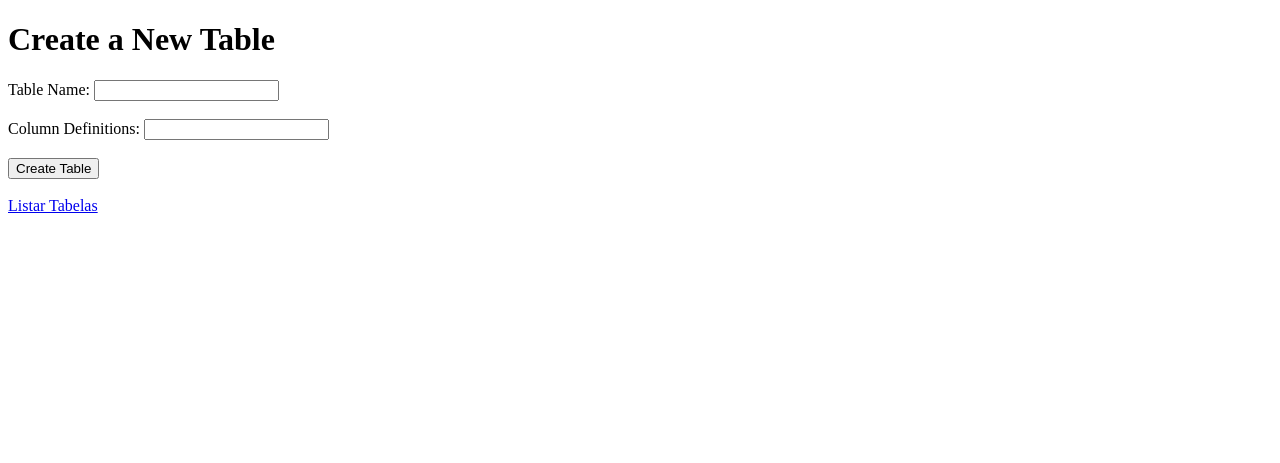
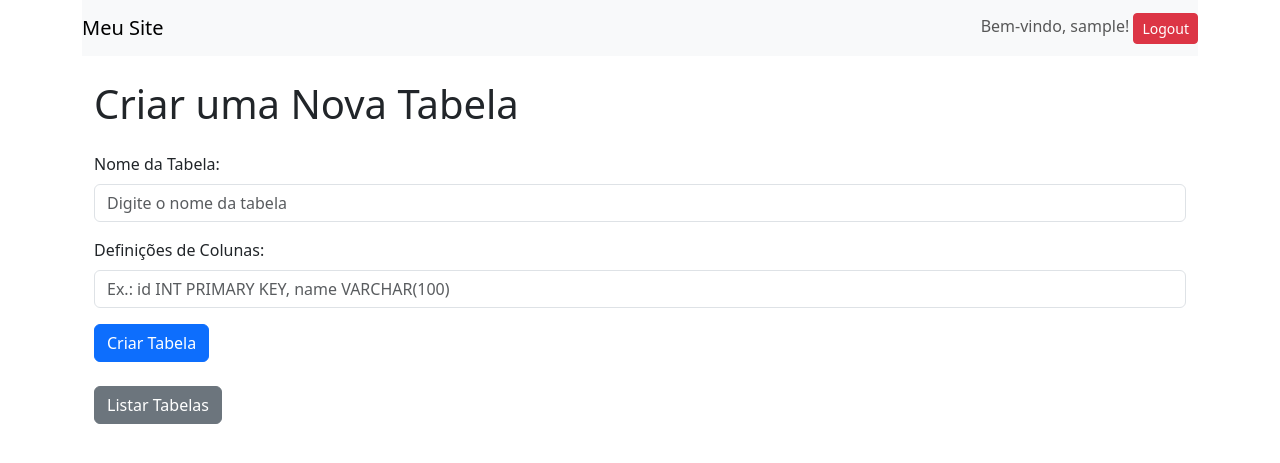
Before and after one commit to SodnanrefSouza/repositorio_meu_projeto, a Django app: page /gerenciador_tabelas/criar-tabela/ in a window 1280 px wide. Shown: the top 463 px of the page. Run offline with Django 5.2, Linux system fonts and the light colour scheme; the visitor is signed in with stand-in values (Sample User, id 1).

Commit message:
versão com login funcionando

```diff
--- a/gerenciador_tabelas/templates/gerenciador_tabelas/create_table.html
+++ b/gerenciador_tabelas/templates/gerenciador_tabelas/create_table.html
@@ -1,22 +1,27 @@
-<!DOCTYPE html>
-<html>
-<head>
-    <title>Create Table</title>
-</head>
-<body>
-    <h1>Create a New Table</h1>
+{% extends 'base.html' %}
+
+{% block title %}Criar Tabela{% endblock %}
+
+{% block content %}
+<div class="container my-4">
+    <h1 class="mb-4">Criar uma Nova Tabela</h1>
+
     <form method="post">
         {% csrf_token %}
-        <label for="table_name">Table Name:</label>
-        <input type="text" id="table_name" name="table_name"><br><br>
+        <div class="mb-3">
+            <label for="table_name" class="form-label">Nome da Tabela:</label>
+            <input type="text" id="table_name" name="table_name" class="form-control" placeholder="Digite o nome da tabela" required>
+        </div>
 
-        <label for="column_definitions">Column Definitions:</label>
-        <input type="text" id="column_definitions" name="column_definitions"><br><br>
+        <div class="mb-3">
+            <label for="column_definitions" class="form-label">Definições de Colunas:</label>
+            <input type="text" id="column_definitions" name="column_definitions" class="form-control" placeholder="Ex.: id INT PRIMARY KEY, name VARCHAR(100)" required>
+        </div>
 
-        <input type="submit" value="Create Table">
+        <button type="submit" class="btn btn-primary">Criar Tabela</button>
     </form>
 
     <br>
-    <a href="{% url 'listar_tabelas' %}">Listar Tabelas</a>
-</body>
-</html>
+    <a href="{% url 'listar_tabelas' %}" class="btn btn-secondary">Listar Tabelas</a>
+</div>
+{% endblock %}
--- a/meu_projeto/settings.py
+++ b/meu_projeto/settings.py
@@ -1,4 +1,6 @@
 from pathlib import Path
+import os
+
 
 # Build paths inside the project like this: BASE_DIR / 'subdir'.
 BASE_DIR = Path(__file__).resolve().parent.parent
@@ -27,6 +29,7 @@ INSTALLED_APPS = [
     'django.contrib.staticfiles',
     'gerenciador_tabelas',
     'autenticacao',
+    'bootstrap5',
 ]
 
 MIDDLEWARE = [
@@ -44,7 +47,7 @@ ROOT_URLCONF = 'meu_projeto.urls'
 TEMPLATES = [
     {
         'BACKEND': 'django.template.backends.django.DjangoTemplates',
-        'DIRS': [],
+        'DIRS': [os.path.join(BASE_DIR, 'templates')],  # Adicione o caminho correto para a pasta templates
         'APP_DIRS': True,
         'OPTIONS': {
             'context_processors': [
@@ -56,6 +59,7 @@ TEMPLATES = [
         },
     },
 ]
+
 
 WSGI_APPLICATION = 'meu_projeto.wsgi.application'
 
--- a/meu_projeto/urls.py
+++ b/meu_projeto/urls.py
@@ -1,8 +1,13 @@
 from django.contrib import admin
 from django.urls import include, path
+from django.contrib.auth import views as auth_views
+from autenticacao.views import signup_view  # Importando a função signup_view
 
 urlpatterns = [
+    path('', auth_views.LoginView.as_view(template_name='autenticacao/login.html'), name='login'),
     path('admin/', admin.site.urls),
     path('autenticacao/', include('autenticacao.urls')),
     path('gerenciador_tabelas/', include('gerenciador_tabelas.urls')),
+    path('logout/', auth_views.LogoutView.as_view(next_page='login'), name='logout'),
+    path('signup/', signup_view, name='signup'),  # Usando a função signup_view
 ]
--- /dev/null
+++ b/templates/base.html
@@ -0,0 +1,27 @@
+<!DOCTYPE html>
+<html>
+<head>
+    <title>{% block title %}Meu Site{% endblock %}</title>
+    <link href="https://cdn.jsdelivr.net/npm/bootstrap@5.3.0/dist/css/bootstrap.min.css" rel="stylesheet">
+</head>
+<body>
+    <div class="container">
+        <nav class="navbar navbar-light bg-light">
+            <a class="navbar-brand" href="#">Meu Site</a>
+            <div class="ml-auto">
+                {% if user.is_authenticated %}
+                    <span class="navbar-text">
+                        Bem-vindo, {{ user.username }}!
+                    </span>
+                    <a href="{% url 'logout' %}" class="btn btn-danger btn-sm">Logout</a>
+                {% else %}
+                    <a href="{% url 'login' %}" class="btn btn-primary btn-sm">Login</a>
+                {% endif %}
+            </div>
+        </nav>
+
+        {% block content %}
+        {% endblock %}
+    </div>
+</body>
+</html>
```
Also changed, not shown: autenticacao/templates/autenticacao/login.html (+21 -12 lines), autenticacao/templates/autenticacao/signup.html (+14 -12 lines), gerenciador_tabelas/templates/gerenciador_tabelas/list_tables.html (+23 -18 lines), gerenciador_tabelas/templates/gerenciador_tabelas/table_created.html (+15 -14 lines).
